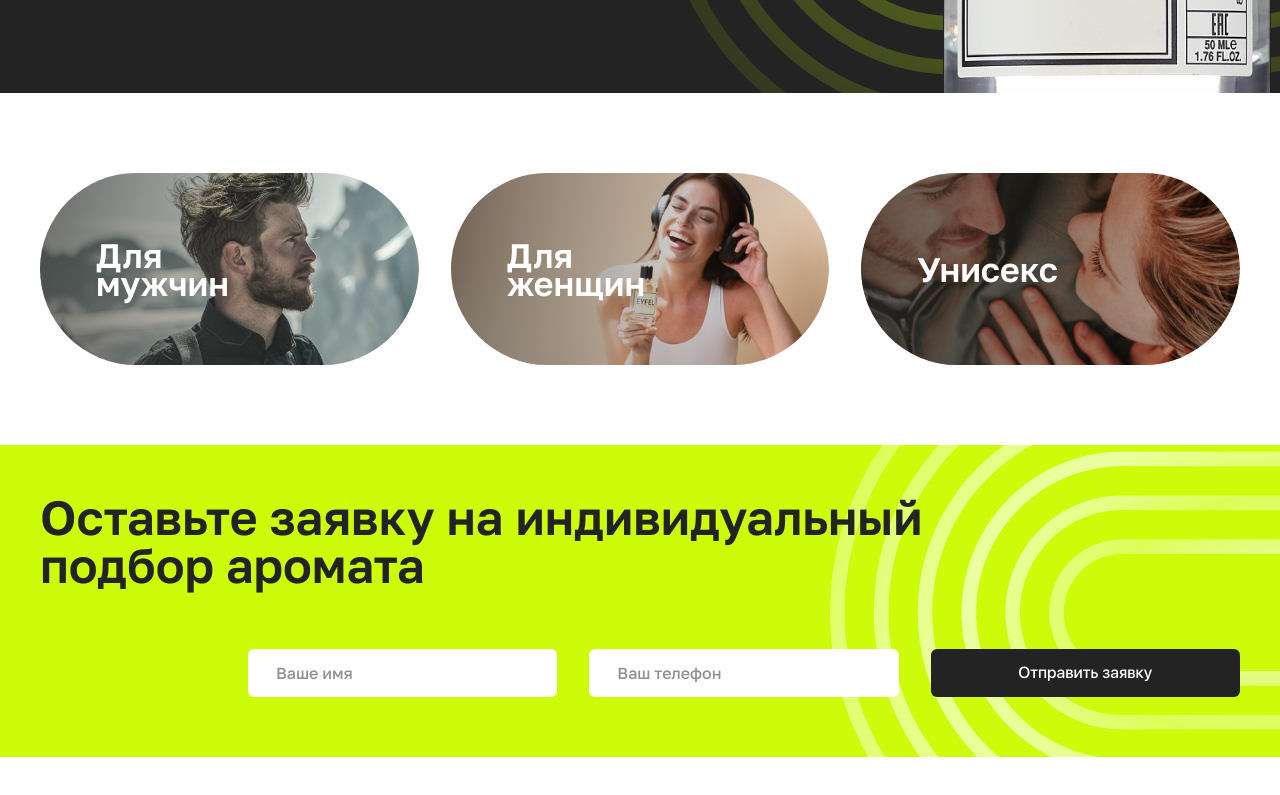
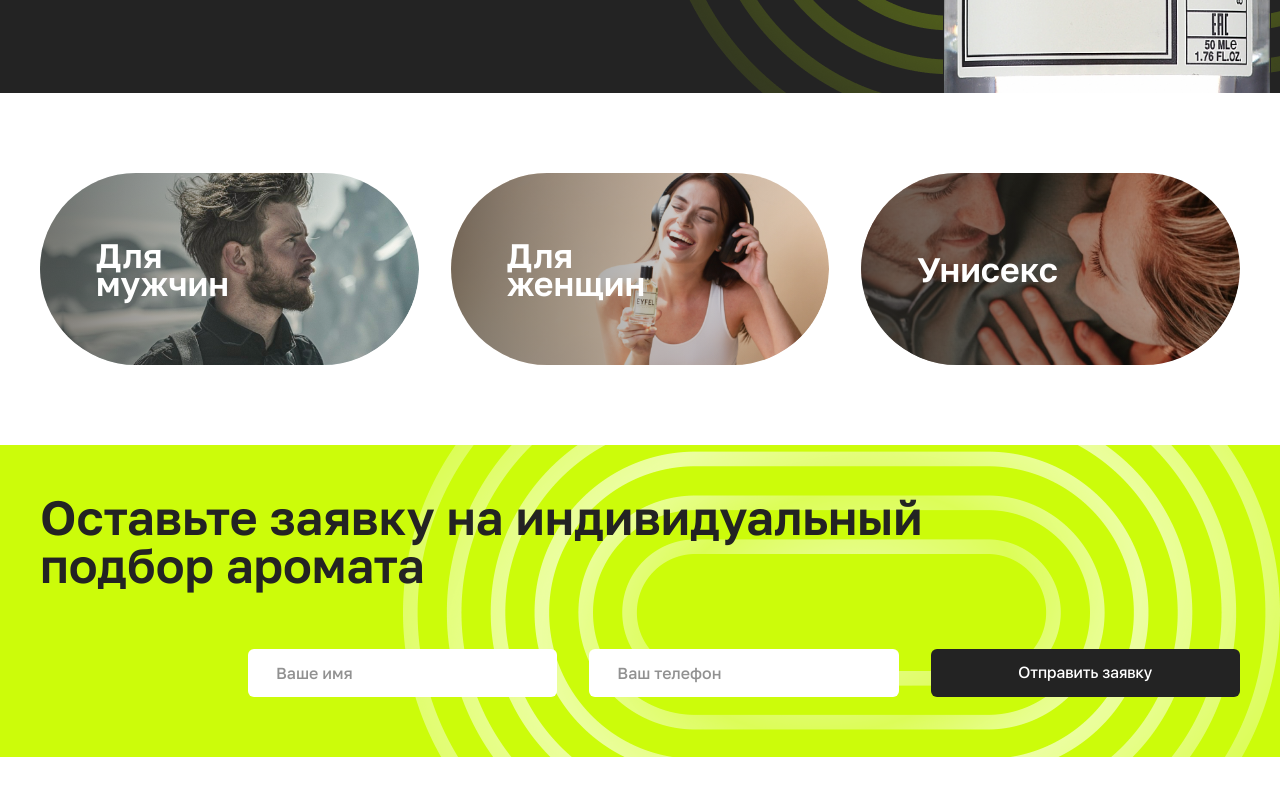
Before and after one commit to AzamjonKobulov/eyfel, a website: page public/index.html in a window 1280 px wide. Shown: the part 1959-2754 px from the top of the page. Drawn offline with nearby package versions, Linux system fonts and the light colour scheme.

Commit message:
fix/some issues

```diff
--- a/public/index.html
+++ b/public/index.html
@@ -1003,7 +1003,7 @@
             <img
               src="./assets/images/img-request.png"
               alt="Image"
-              class="w-full lg:w-[54.8125rem] sm:h-[36.5625rem] absolute top-0 sm:-top-[40%] right-0 xl:-right-1/3"
+              class="lg:w-[54.8125rem] sm:h-[36.5625rem] absolute top-0 sm:-top-[40%] -right-1/4 xl:right-0"
             />
           </div>
         </div>
--- a/public/script.js
+++ b/public/script.js
@@ -1,20 +1,23 @@
+// Function for Mobile Menu
 const hamburger = document.querySelector('#hamburger');
 const mobileMenu = document.querySelector('#mobileMenu');
-
-const searchButton = document.querySelectorAll('.search-button');
-const searchMenu = document.querySelector('#searchMenu');
 
 function toggleMobMenu() {
   mobileMenu.classList.toggle('-translate-x-full');
   document.body.classList.toggle('overflow-hidden');
 }
 
+hamburger.addEventListener('click', toggleMobMenu);
+
+// Function for Searchbar
+const searchButton = document.querySelectorAll('.search-button');
+const searchMenu = document.querySelector('#searchMenu');
+
 function toggleSearchMenu() {
   searchMenu.classList.toggle('-translate-x-full');
   document.body.classList.toggle('overflow-hidden');
 }
 
-hamburger.addEventListener('click', toggleMobMenu);
 searchButton.forEach((button) =>
   button.addEventListener('click', toggleSearchMenu)
 );
@@ -32,7 +35,6 @@ function toggleDropdown(dropdownId) {
     : dropdownList.scrollHeight + 'px';
 }
 
-// Function to close dropdown when clicking outside
 function closeDropdownOnClickOutside(buttonId, listId) {
   const dropdownButton = document.getElementById(buttonId);
   const dropdownList = document.getElementById(listId);
@@ -40,7 +42,6 @@ function closeDropdownOnClickOutside(buttonId, listId) {
   document.addEventListener('click', function (event) {
     const target = event.target;
 
-    // Check if the clicked element is not part of the dropdown
     if (target !== dropdownButton && !dropdownList.contains(target)) {
       dropdownList.classList.add('hidden'); // Hide the dropdown
       dropdownList.style.maxHeight = '0';
@@ -48,10 +49,8 @@ function closeDropdownOnClickOutside(buttonId, listId) {
   });
 }
 
-// Call the function to close dropdown when clicking outside
 closeDropdownOnClickOutside('dropdownButton', 'dropdownList');
 
-// Event listener to toggle dropdown on button click
 document
   .getElementById('dropdownButton')
   .addEventListener('click', function () {
```
Also changed, not shown: public/css/styles.css.
